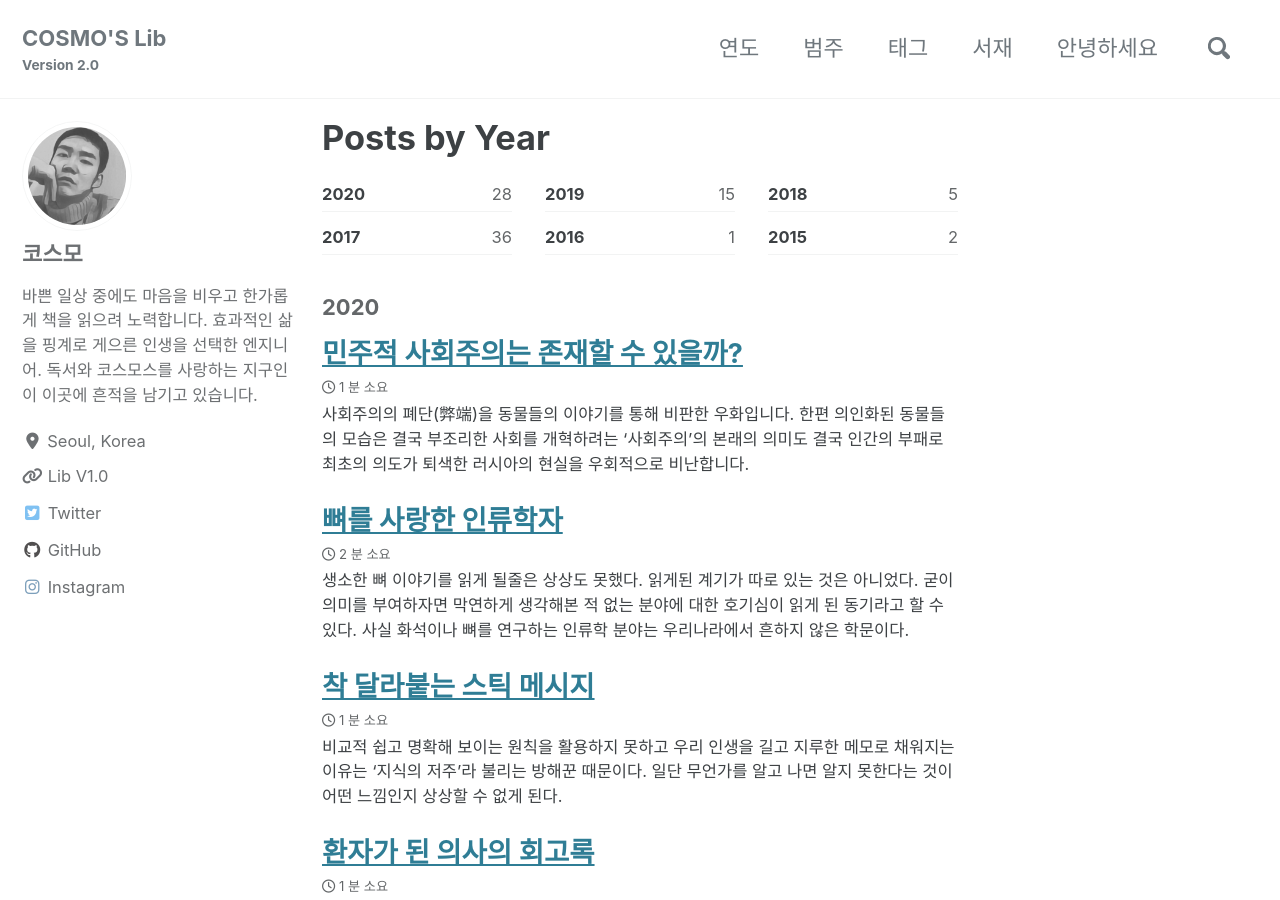
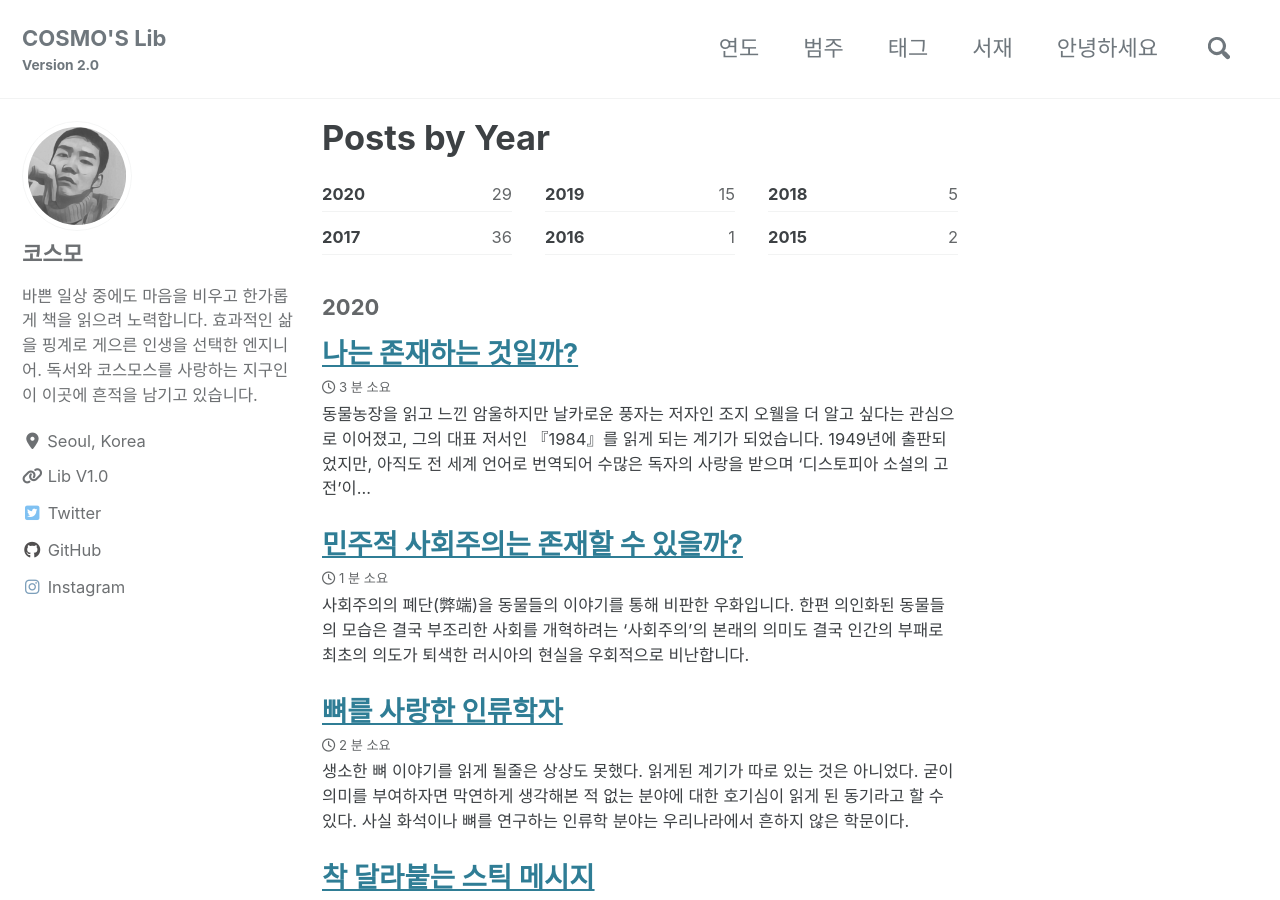
Before and after one commit to deftone2000/cosmo-s-archive, a Jekyll site: the page built from _pages/year-archive.md, in a window 1280 px wide and 900 px high. Built offline with Jekyll 4.4.1, drawn with Linux system fonts in a browser that asks for light colours; cached includes are drawn as plain includes; nearby versions of some CDN libraries; comment, search, counter and statistics services are not loaded; a style sheet for code colours, icons or effects is not loaded.

Commit message:
no message

```diff
--- a/_data/navigation.yml
+++ b/_data/navigation.yml
@@ -44,6 +44,25 @@ playground:
         url: /playground/pure-slasher-mixtape/
 
 # 책리뷰 사이드바용 정보(작성일자 역순정렬)
+
+# 1984
+nineteen-eighty-four:
+  - title: "저자"
+    children:
+      - title: "조지 오웰"
+        url: https://ridibooks.com/author/3560
+  - title: "번역"
+    children:
+      - title: "박상곤"
+  - title: "출판"
+    children:
+      - title: "온스토리"
+  - title: "출간 정보"
+    children:
+      - title: "2013.05.30. 전자책, 종이책 동시 출간"
+  - title: "추가 정보"
+    children:
+      - title: "리디북스, 약 69.6만 자"
 
 # 동물농장
 animal-farm:
```
Also changed, not shown: _posts/2020-05-14-1984.md (added, +36 -0 lines).
